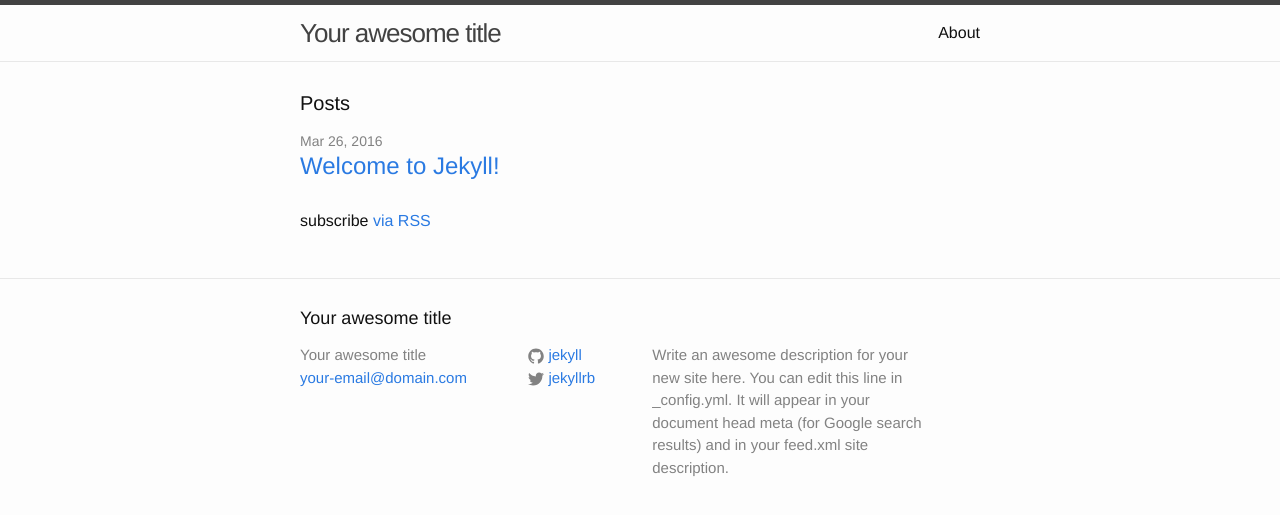
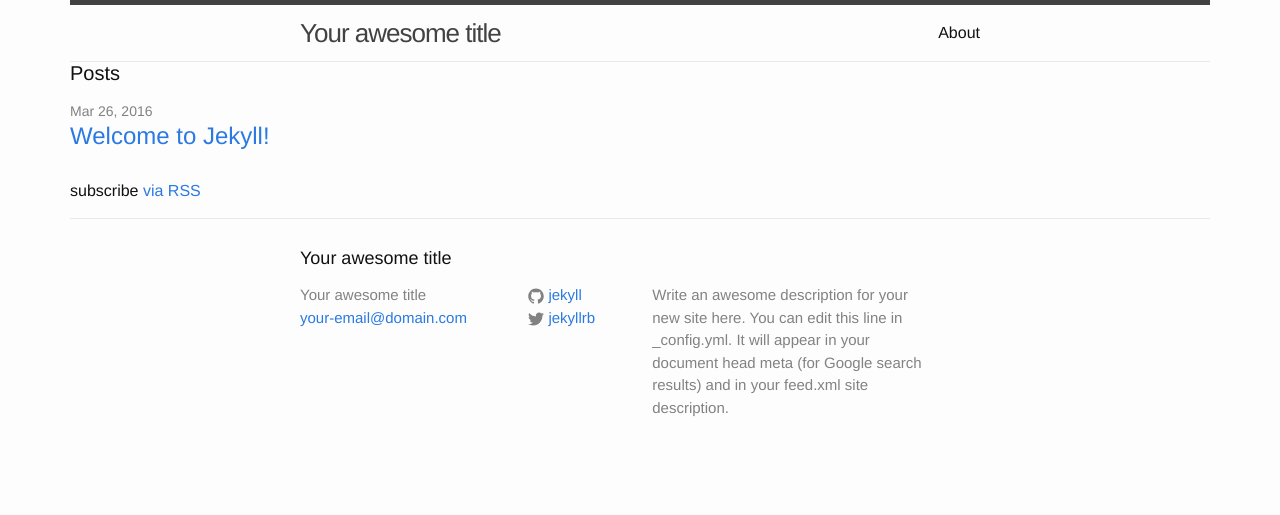
Before and after one commit to Liver99/cdmec.co.uk, a Jekyll site: the page built from index.html, in a window 1280 px wide. Shown: the top 515 px of the page. Built offline with Jekyll 4.4.1, drawn with Linux system fonts in a browser that asks for light colours; nearby versions of some CDN libraries.

Commit message:
Fixed Bootstraps relative linking

```diff
--- a/_includes/head.html
+++ b/_includes/head.html
@@ -6,7 +6,7 @@
   <title>{% if page.title %}{{ page.title | escape }}{% else %}{{ site.title | escape }}{% endif %}</title>
   <meta name="description" content="{% if page.excerpt %}{{ page.excerpt | strip_html | strip_newlines | truncate: 160 }}{% else %}{{ site.description }}{% endif %}">
 
-  <link href="css/bootstrap.min.css" rel="stylesheet">
+  <link href="/css/bootstrap.min.css" rel="stylesheet">
   <link rel="stylesheet" href="{{ "/css/main.css" | prepend: site.baseurl }}">
   <link rel="canonical" href="{{ page.url | replace:'index.html','' | prepend: site.baseurl | prepend: site.url }}">
   <link rel="alternate" type="application/rss+xml" title="{{ site.title }}" href="{{ "/feed.xml" | prepend: site.baseurl | prepend: site.url }}">
--- a/_layouts/default.html
+++ b/_layouts/default.html
@@ -5,20 +5,16 @@
 
   <body>
 
-    {% include header.html %}
-
-    <div class="page-content">
-      <div class="wrapper">
-        {{ content }}
-      </div>
+    <div class="container">
+      {% include header.html %}
+      {{ content }}
+      {% include footer.html %}
     </div>
-
-    {% include footer.html %}
 
     <!-- jQuery (necessary for Bootstrap's JavaScript plugins) -->
     <script src="https://ajax.googleapis.com/ajax/libs/jquery/1.11.3/jquery.min.js"></script>
     <!-- Include all compiled plugins (below), or include individual files as needed -->
-    <script src="js/bootstrap.min.js"></script>
+    <script src="/js/bootstrap.min.js"></script>
   </body>
 
 </html>
```
